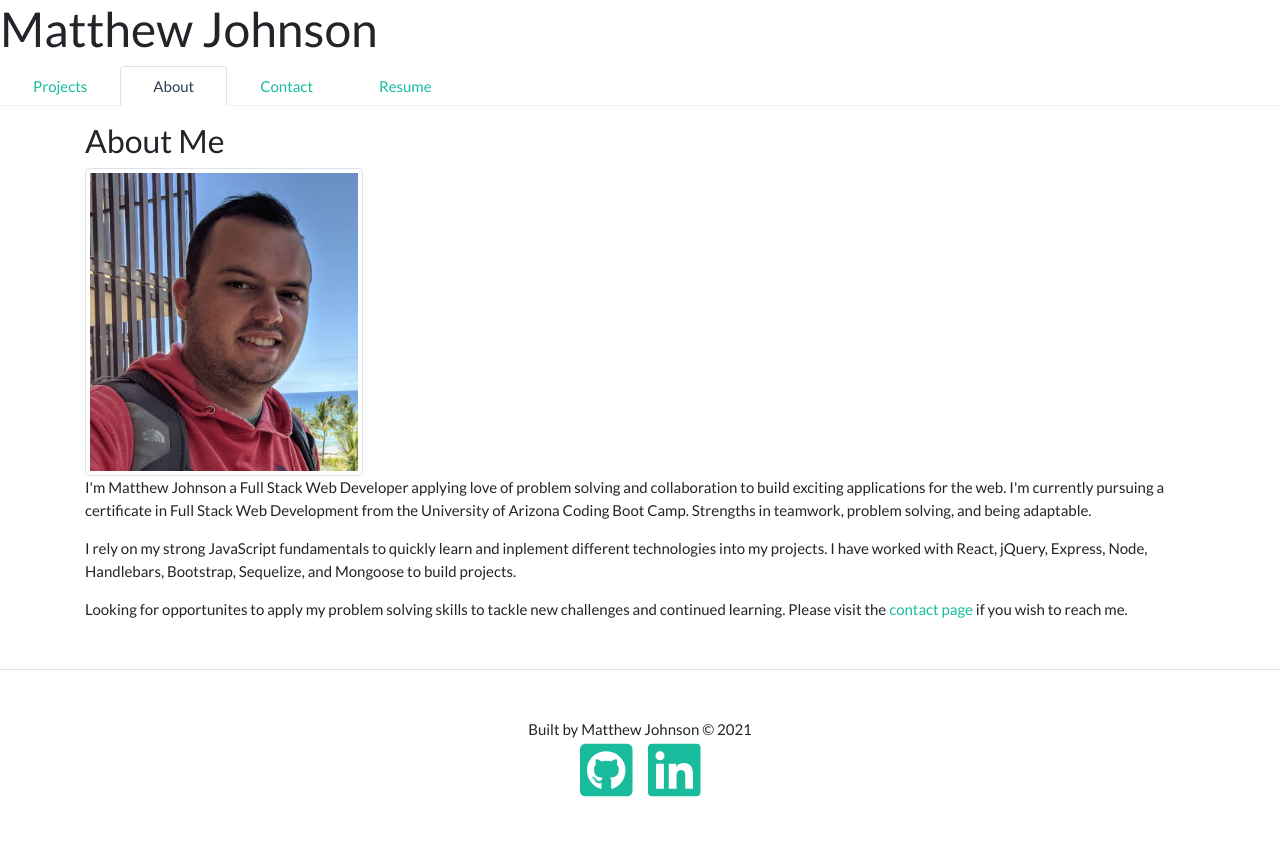
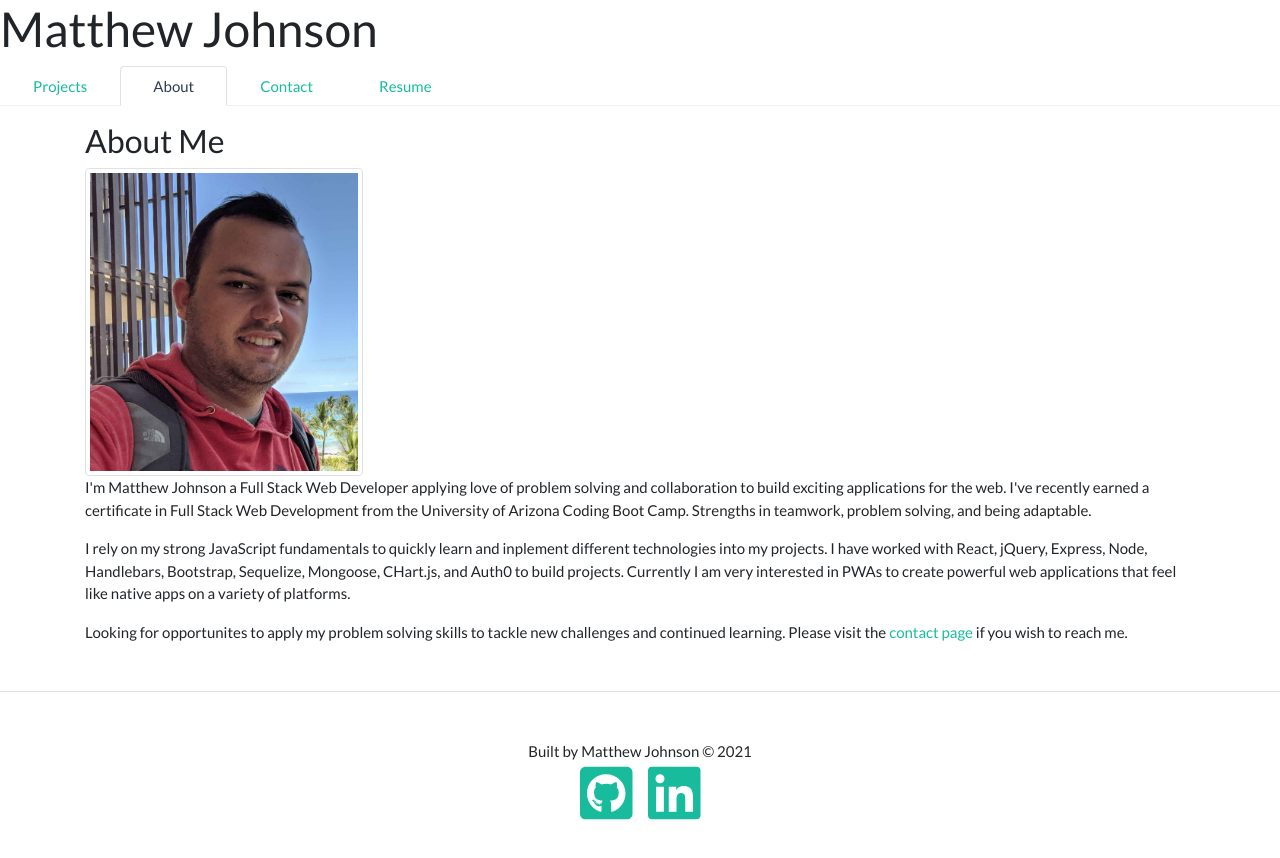
Before and after one commit to MatthewRonaldJohnson/Personal-Portfolio, a React (Create React App) app: page /about in a window 1280 px wide. Shown: the top 858 px of the page. Built offline with nearby package versions, Linux system fonts and the light colour scheme.

Commit message:
Update About.js

```diff
--- a/src/pages/About.js
+++ b/src/pages/About.js
@@ -10,10 +10,10 @@ export default function About() {
 
             </div>
             <p>
-                I'm Matthew Johnson a Full Stack Web Developer applying love of problem solving and collaboration to build exciting applications for the web. I'm currently pursuing a certificate in Full Stack Web Development from the University of Arizona Coding Boot Camp. Strengths in teamwork, problem solving, and being adaptable.
+                I'm Matthew Johnson a Full Stack Web Developer applying love of problem solving and collaboration to build exciting applications for the web. I've recently earned a certificate in Full Stack Web Development from the University of Arizona Coding Boot Camp. Strengths in teamwork, problem solving, and being adaptable.
             </p>
             <p>
-                I rely on my strong JavaScript fundamentals to quickly learn and inplement different technologies into my projects. I have worked with React, jQuery, Express, Node, Handlebars, Bootstrap, Sequelize, and Mongoose to build projects.
+                I rely on my strong JavaScript fundamentals to quickly learn and inplement different technologies into my projects. I have worked with React, jQuery, Express, Node, Handlebars, Bootstrap, Sequelize, Mongoose, CHart.js, and Auth0 to build projects. Currently I am very interested in PWAs to create powerful web applications that feel like native apps on a variety of platforms.
             </p>
             <p>
                 Looking for opportunites to apply my problem solving skills to tackle new challenges and continued learning. Please visit the <Link to="contact">contact page</Link>  if you wish to reach me.
```
